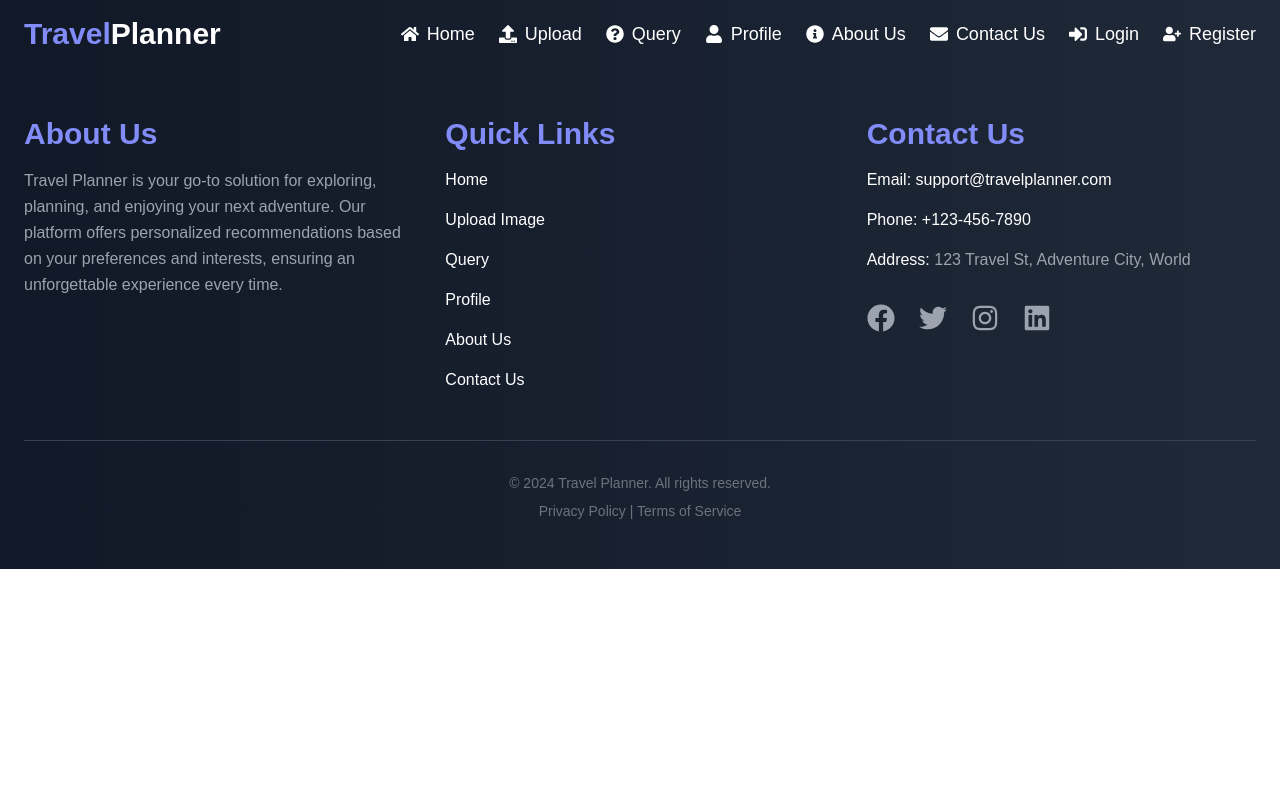
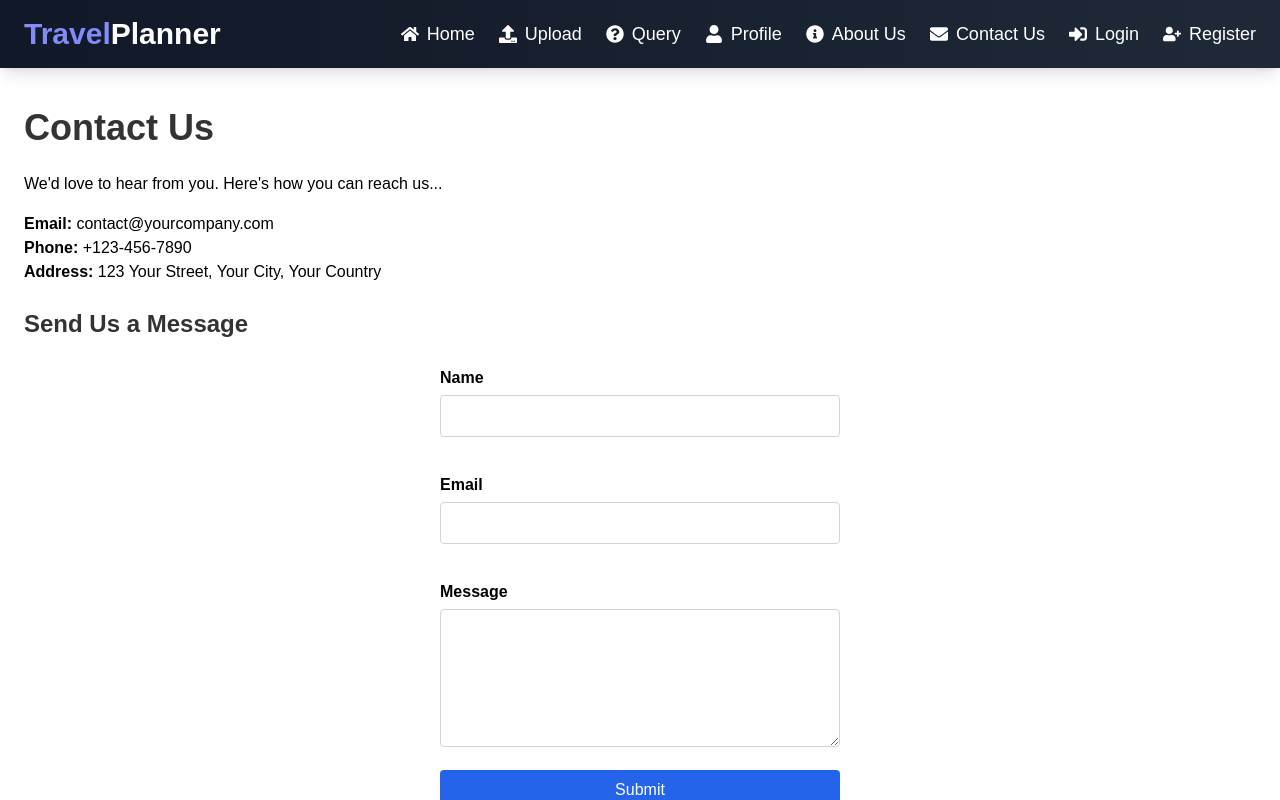
Before and after one commit to Uttam1910/Next-Gen-Travel-Planner, a React (Vite) app in the folder client/: page /contact in a window 1280 px wide. Shown: the top 800 px of the page. Built offline with nearby package versions, Linux system fonts and the light colour scheme.

Commit message:
added contact and aboutus and enhNCED

```diff
--- a/client/src/App.jsx
+++ b/client/src/App.jsx
@@ -8,6 +8,8 @@ import Signup from './pages/Signup';
 import Profile from './pages/Profile';
 import UploadImage from './pages/UploadImage';
 import Query from './pages/Query';
+import AboutUs from './pages/AboutUs'; // Import About Us page
+import Contact from './pages/Contact'; // Import Contact page
 import './styles/global.css'; // Ensure Tailwind styles are included
 
 const App = () => {
@@ -22,6 +24,8 @@ const App = () => {
                     <Route path="/profile" element={<Profile />} />
                     <Route path="/upload" element={<UploadImage />} />
                     <Route path="/query" element={<Query />} />
+                    <Route path="/about-us" element={<AboutUs />} /> {/* Add About Us route */}
+                    <Route path="/contact" element={<Contact />} /> {/* Add Contact route */}
                 </Routes>
             </main>
             <Footer />
--- a/client/src/components/Footer.jsx
+++ b/client/src/components/Footer.jsx
@@ -32,7 +32,7 @@ const Footer = () => {
                                 <Link to="/profile" className="hover:text-indigo-400 transition">Profile</Link>
                             </li>
                             <li>
-                                <Link to="/about" className="hover:text-indigo-400 transition">About Us</Link>
+                                <Link to="/AboutUs" className="hover:text-indigo-400 transition">About Us</Link>
                             </li>
                             <li>
                                 <Link to="/contact" className="hover:text-indigo-400 transition">Contact Us</Link>
--- a/client/src/components/Navbar.jsx
+++ b/client/src/components/Navbar.jsx
@@ -27,7 +27,7 @@ const Navbar = () => {
                     <Link to="/profile" className="flex items-center text-lg hover:text-indigo-400 transition">
                         <FaUser className="mr-2" /> Profile
                     </Link>
-                    <Link to="/about" className="flex items-center text-lg hover:text-indigo-400 transition">
+                    <Link to="/aboutUs" className="flex items-center text-lg hover:text-indigo-400 transition">
                         <FaInfoCircle className="mr-2" /> About Us
                     </Link>
                     <Link to="/contact" className="flex items-center text-lg hover:text-indigo-400 transition">
@@ -76,7 +76,7 @@ const Navbar = () => {
                             </Link>
                         </li>
                         <li>
-                            <Link to="/about" className="flex items-center text-lg hover:text-indigo-400 transition">
+                            <Link to="/aboutUs" className="flex items-center text-lg hover:text-indigo-400 transition">
                                 <FaInfoCircle className="mr-2" /> About Us
                             </Link>
                         </li>
--- /dev/null
+++ b/client/src/pages/AboutUs.jsx
@@ -0,0 +1,37 @@
+import React from 'react';
+
+const AboutUs = () => {
+    return (
+        <div className="about-us px-6 py-10 max-w-7xl mx-auto">
+            <h1 className="text-4xl font-bold mb-6">About Us</h1>
+            <p className="mb-4">
+                Welcome to [Your Company Name], where innovation meets excellence. Our mission is to provide cutting-edge solutions that drive success for our clients, with a vision to lead the future of innovation through unparalleled service and dedication.
+            </p>
+            <p className="mb-4">
+                Founded in [Year], [Your Company Name] started with a simple idea: [Brief History/Story]. Over the years, we've grown into a team of dedicated professionals who are passionate about delivering top-notch services to our clients.
+            </p>
+            <h2 className="text-2xl font-semibold mb-4">Our Core Values</h2>
+            <ul className="list-disc pl-6 mb-6">
+                <li>Integrity</li>
+                <li>Innovation</li>
+                <li>Customer Satisfaction</li>
+                <li>Excellence</li>
+            </ul>
+            <h2 className="text-2xl font-semibold mb-4">Meet Our Team</h2>
+            <div className="grid grid-cols-1 md:grid-cols-2 gap-6">
+                <div className="team-member text-center">
+                    <img src="team-member1.jpg" alt="Team Member 1" className="w-24 h-24 rounded-full mx-auto mb-2" />
+                    <h3 className="font-bold">John Doe</h3>
+                    <p>CEO & Founder</p>
+                </div>
+                <div className="team-member text-center">
+                    <img src="team-member2.jpg" alt="Team Member 2" className="w-24 h-24 rounded-full mx-auto mb-2" />
+                    <h3 className="font-bold">Jane Smith</h3>
+                    <p>CTO</p>
+                </div>
+            </div>
+        </div>
+    );
+};
+
+export default AboutUs;
--- a/client/src/pages/about.jsx
+++ /dev/null
@@ -1,42 +0,0 @@
-<section className="about-us">
-  <div className="hero">
-    <h1>Welcome to [Your Company Name]</h1>
-    <p>Empowering Innovation, One Step at a Time</p>
-  </div>
-  <div className="mission-vision">
-    <h2>Our Mission</h2>
-    <p>To provide cutting-edge solutions that drive success for our clients.</p>
-    <h2>Our Vision</h2>
-    <p>Leading the future of innovation through unparalleled service and dedication.</p>
-  </div>
-  <div className="story">
-    <h2>Our Story</h2>
-    <p>Founded in [Year], [Your Company Name] started with a simple idea: [Brief History/Story].</p>
-  </div>
-  <div className="team">
-    <h2>Meet the Team</h2>
-    <div className="team-member">
-      <img src="team-member1.jpg" alt="Team Member 1" />
-      <h3>John Doe</h3>
-      <p>CEO & Founder</p>
-    </div>
-    <div className="team-member">
-      <img src="team-member2.jpg" alt="Team Member 2" />
-      <h3>Jane Smith</h3>
-      <p>CTO</p>
-    </div>
-  </div>
-  <div className="core-values">
-    <h2>Our Values</h2>
-    <ul>
-      <li>Integrity</li>
-      <li>Innovation</li>
-      <li>Customer Satisfaction</li>
-      <li>Excellence</li>
-    </ul>
-  </div>
-  <div className="testimonials">
-    <h2>What Our Clients Say</h2>
-    <blockquote>"[Testimonial quote here]" - Client Name</blockquote>
-  </div>
-</section>
--- a/client/src/pages/contact.jsx
+++ b/client/src/pages/contact.jsx
@@ -1,27 +1,34 @@
-<section className="contact">
-  <div className="contact-info">
-    <h1>Contact Us</h1>
-    <p>We'd love to hear from you. Here's how you can reach us...</p>
-    <ul>
+import React from 'react';
+
+const Contact = () => {
+    return (
+        <div className="contact px-6 py-10 max-w-7xl mx-auto">
+            <h1 className="text-4xl font-bold mb-6">Contact Us</h1>
+            <p className="mb-4">
+                We'd love to hear from you. Here's how you can reach us...
+            </p>
+            <ul className="mb-6">
                 <li><strong>Email:</strong> contact@yourcompany.com</li>
                 <li><strong>Phone:</strong> +123-456-7890</li>
                 <li><strong>Address:</strong> 123 Your Street, Your City, Your Country</li>
             </ul>
+            <h2 className="text-2xl font-semibold mb-4">Send Us a Message</h2>
+            <form className="contact-form space-y-4">
+                <div>
+                    <label htmlFor="name" className="block font-semibold">Name</label>
+                    <input type="text" id="name" name="name" className="w-full border border-gray-300 rounded px-3 py-2" required />
                 </div>
-  <div className="contact-form">
-    <h2>Send Us a Message</h2>
-    <form>
-      <label htmlFor="name">Name</label>
-      <input type="text" id="name" name="name" required />
-      <label htmlFor="email">Email</label>
-      <input type="email" id="email" name="email" required />
-      <label htmlFor="message">Message</label>
-      <textarea id="message" name="message" rows="5" required></textarea>
-      <button type="submit">Submit</button>
+                <div>
+                    <label htmlFor="email" className="block font-semibold">Email</label>
+                    <input type="email" id="email" name="email" className="w-full border border-gray-300 rounded px-3 py-2" required />
+                </div>
+                <div>
+                    <label htmlFor="message" className="block font-semibold">Message</label>
+                    <textarea id="message" name="message" rows="5" className="w-full border border-gray-300 rounded px-3 py-2" required></textarea>
+                </div>
+                <button type="submit" className="bg-blue-600 text-white rounded px-4 py-2">Submit</button>
             </form>
-  </div>
-  <div className="map">
-    <h2>Our Location</h2>
+            <h2 className="text-2xl font-semibold mt-8 mb-4">Our Location</h2>
             <iframe
                 src="https://www.google.com/maps/embed?pb=!1m18!1m12!1m3!1d387190.2799140087!2d-74.25986786942512!3d40.697149413782245!2m3!1f0!2f0!3f0!3m2!1i1024!2i768!4f13.1!3m3!1m2!1s0x89c2f1d41453ba03%3A0x6968d7f9ff97f0c5!2sYour%20Company!5e0!3m2!1sen!2sus!4v1591012345678!5m2!1sen!2sus"
                 width="600"
@@ -32,21 +39,7 @@
                 title="Google Map Location"
             ></iframe>
         </div>
-  <div className="social-media">
-    <h2>Follow Us</h2>
-    <a href="https://facebook.com/yourcompany">Facebook</a>
-    <a href="https://twitter.com/yourcompany">Twitter</a>
-    <a href="https://instagram.com/yourcompany">Instagram</a>
-  </div>
-  <div className="faq">
-    <h2>Frequently Asked Questions</h2>
-    <details>
-      <summary>How can I get in touch with customer support?</summary>
-      <p>You can reach our support team at support@yourcompany.com or call us at +123-456-7890.</p>
-    </details>
-    <details>
-      <summary>What are your business hours?</summary>
-      <p>Our business hours are Monday to Friday, 9 AM to 5 PM.</p>
-    </details>
-  </div>
-</section>
+    );
+};
+
+export default Contact;
```
Lines whose indentation alone changed are shown as unchanged.
